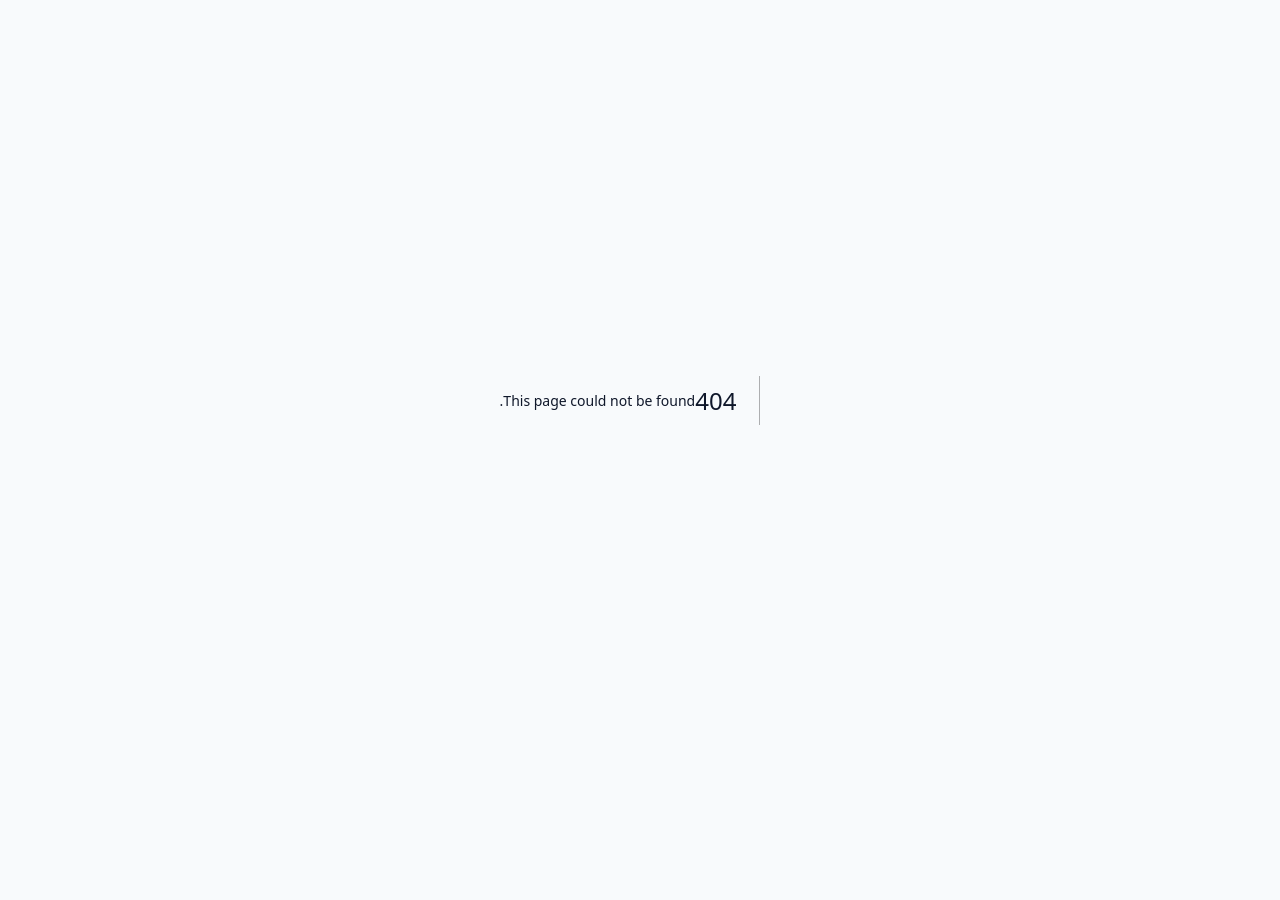
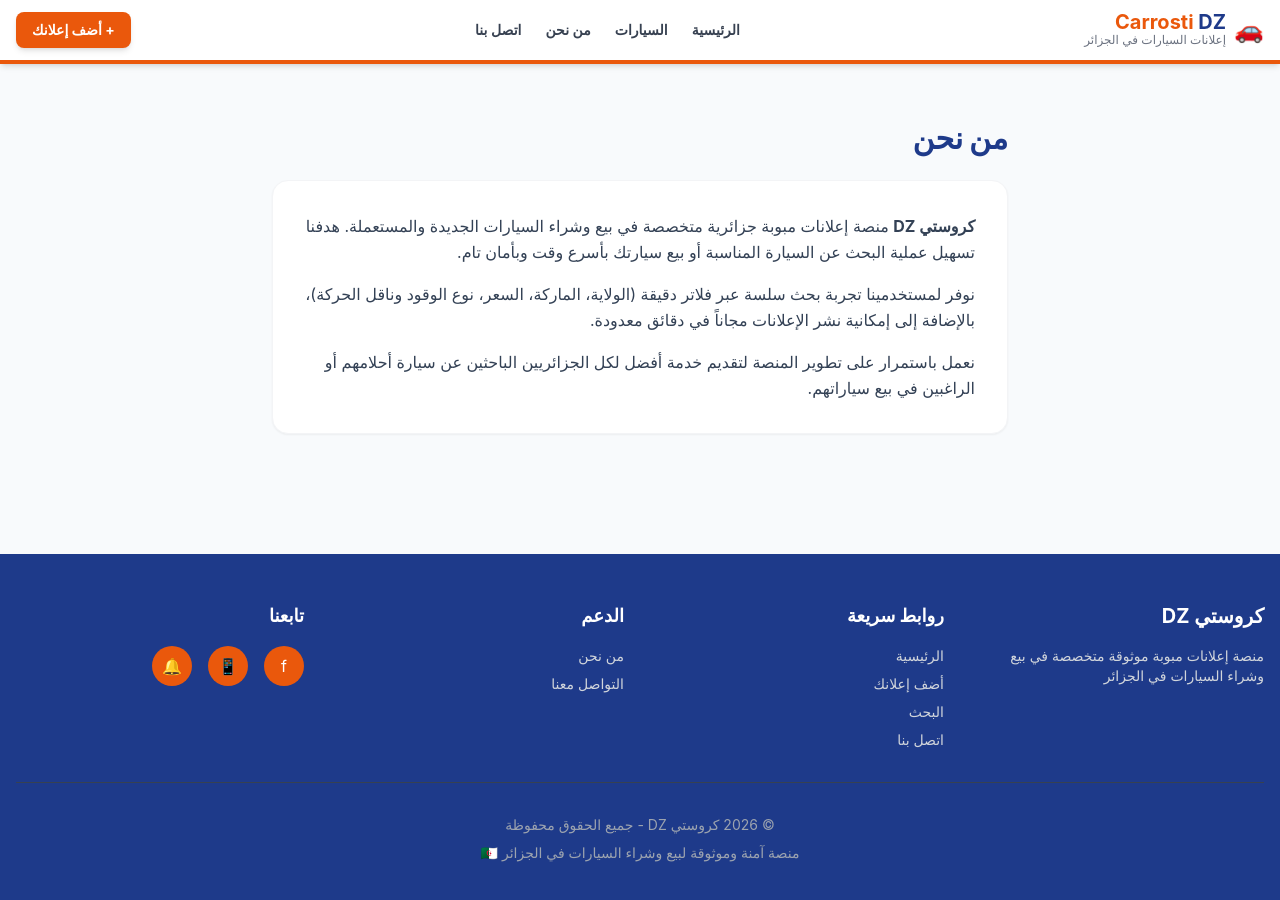
Before and after one commit to takibou43/krosty-dz, a Next.js app: page /about in a window 1280 px wide. Before the commit this address had no page. Shown: the top 900 px of the page. Before the commit the page ends 800 px from the top, so only its background shows below. Built offline with nearby package versions, Linux system fonts and the light colour scheme.

Commit message:
Add files via upload

```diff
--- /dev/null
+++ b/app/about/page.jsx
@@ -0,0 +1,37 @@
+import Header from '@/components/Header';
+import Footer from '@/components/Footer';
+
+export const metadata = {
+  title: 'من نحن - كروستي DZ',
+  description: 'تعرف على منصة كروستي DZ لبيع وشراء السيارات في الجزائر',
+};
+
+export default function AboutPage() {
+  return (
+    <div className="min-h-screen bg-slate-50" dir="rtl">
+      <Header />
+
+      <main className="max-w-3xl mx-auto px-4 py-10 md:py-14">
+        <h1 className="text-3xl font-black text-primary mb-6">من نحن</h1>
+
+        <div className="bg-white rounded-2xl shadow-sm border border-gray-100 p-6 md:p-8 space-y-4 text-slate-700 leading-relaxed">
+          <p>
+            <strong>كروستي DZ</strong> منصة إعلانات مبوبة جزائرية متخصصة في بيع وشراء السيارات
+            الجديدة والمستعملة. هدفنا تسهيل عملية البحث عن السيارة المناسبة أو بيع سيارتك
+            بأسرع وقت وبأمان تام.
+          </p>
+          <p>
+            نوفر لمستخدمينا تجربة بحث سلسة عبر فلاتر دقيقة (الولاية، الماركة، السعر، نوع
+            الوقود وناقل الحركة)، بالإضافة إلى إمكانية نشر الإعلانات مجاناً في دقائق معدودة.
+          </p>
+          <p>
+            نعمل باستمرار على تطوير المنصة لتقديم خدمة أفضل لكل الجزائريين الباحثين عن سيارة
+            أحلامهم أو الراغبين في بيع سياراتهم.
+          </p>
+        </div>
+      </main>
+
+      <Footer />
+    </div>
+  );
+}
```
